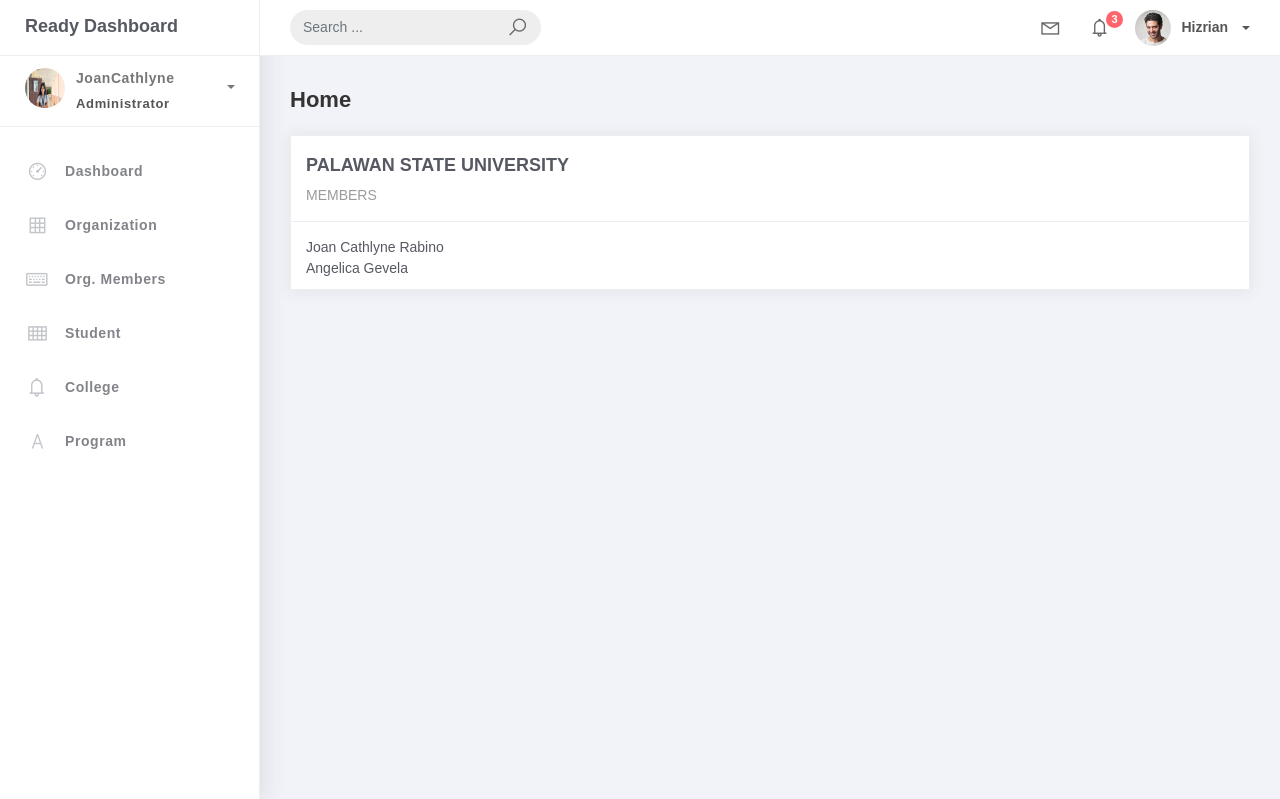
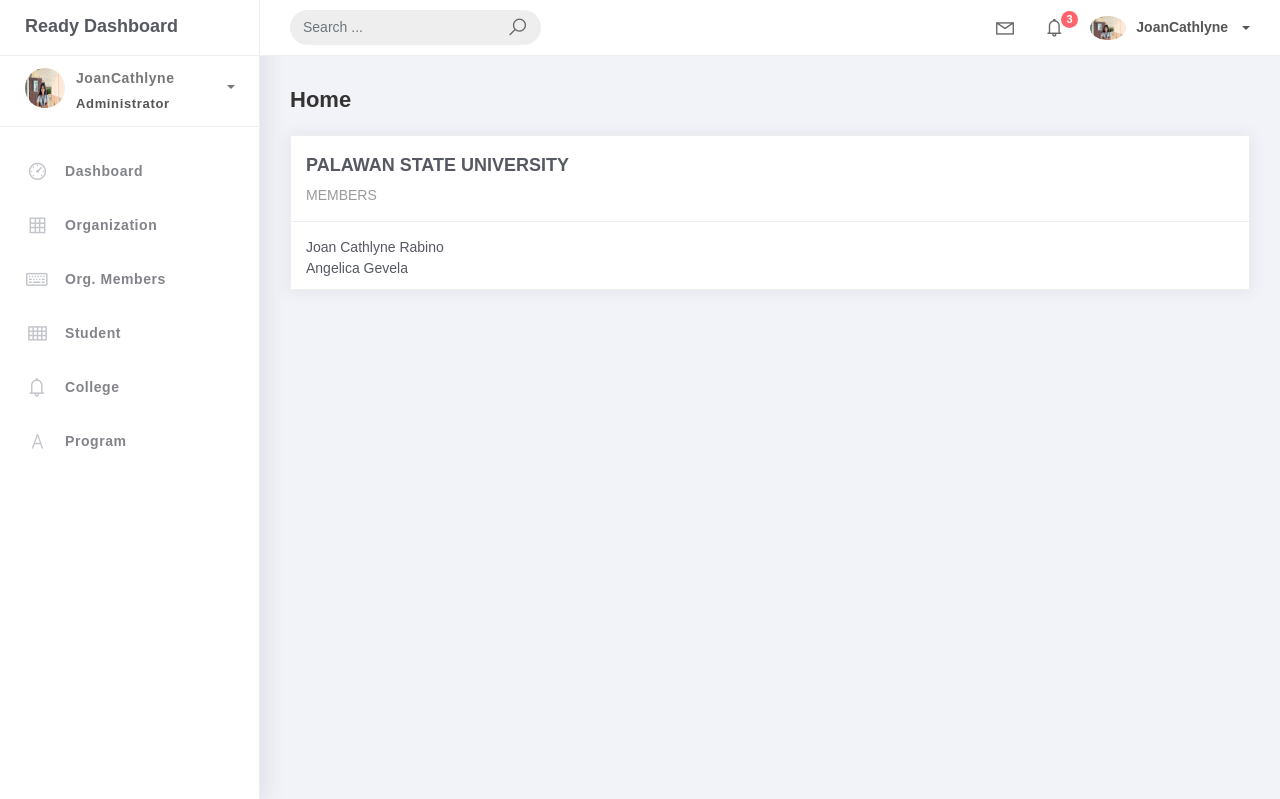
Before and after one commit to JoanCathlyneRabino/PSUSphere, a Django app: template projectsite/templates/home.html in a window 1280 px wide. Shown: the top 799 px of the page. Run offline with Django 5.2, Linux system fonts and the light colour scheme; the template is opened without the code that fills it, so the values that code supplies are empty; some libraries are stand-ins or nearby versions.

Commit message:
profile pic added

```diff
--- a/projectsite/templates/base.html
+++ b/projectsite/templates/base.html
@@ -100,7 +100,7 @@
                                 </ul>
                             </li>
                             <li class="nav-item dropdown">
-                                <a class="dropdown-toggle profile-pic" data-toggle="dropdown" href="#" aria-expanded="false"> <img src="{% static 'img/profile.jpg' %}" alt="user-img" width="36" class="img-circle"><span >Hizrian</span></span> </a>
+                                <a class="dropdown-toggle profile-pic" data-toggle="dropdown" href="#" aria-expanded="false"> <img src="{% static 'img/pp.jpeg' %}" alt="user-img" width="36" class="img-circle"><span >JoanCathlyne</span></span> </a>
                                 <ul class="dropdown-menu dropdown-user">
                                     <li>
                                         <div class="user-box">
```
